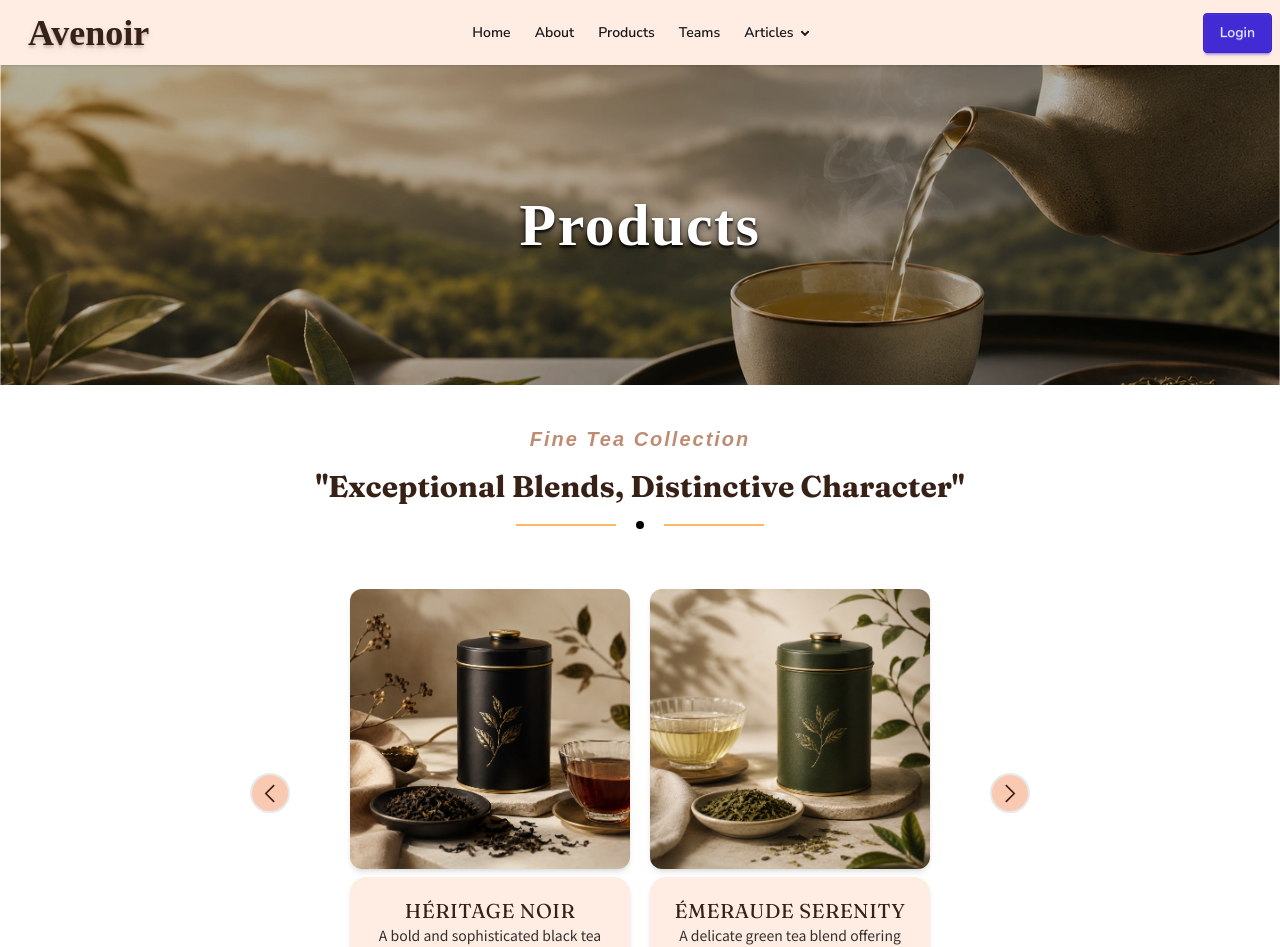
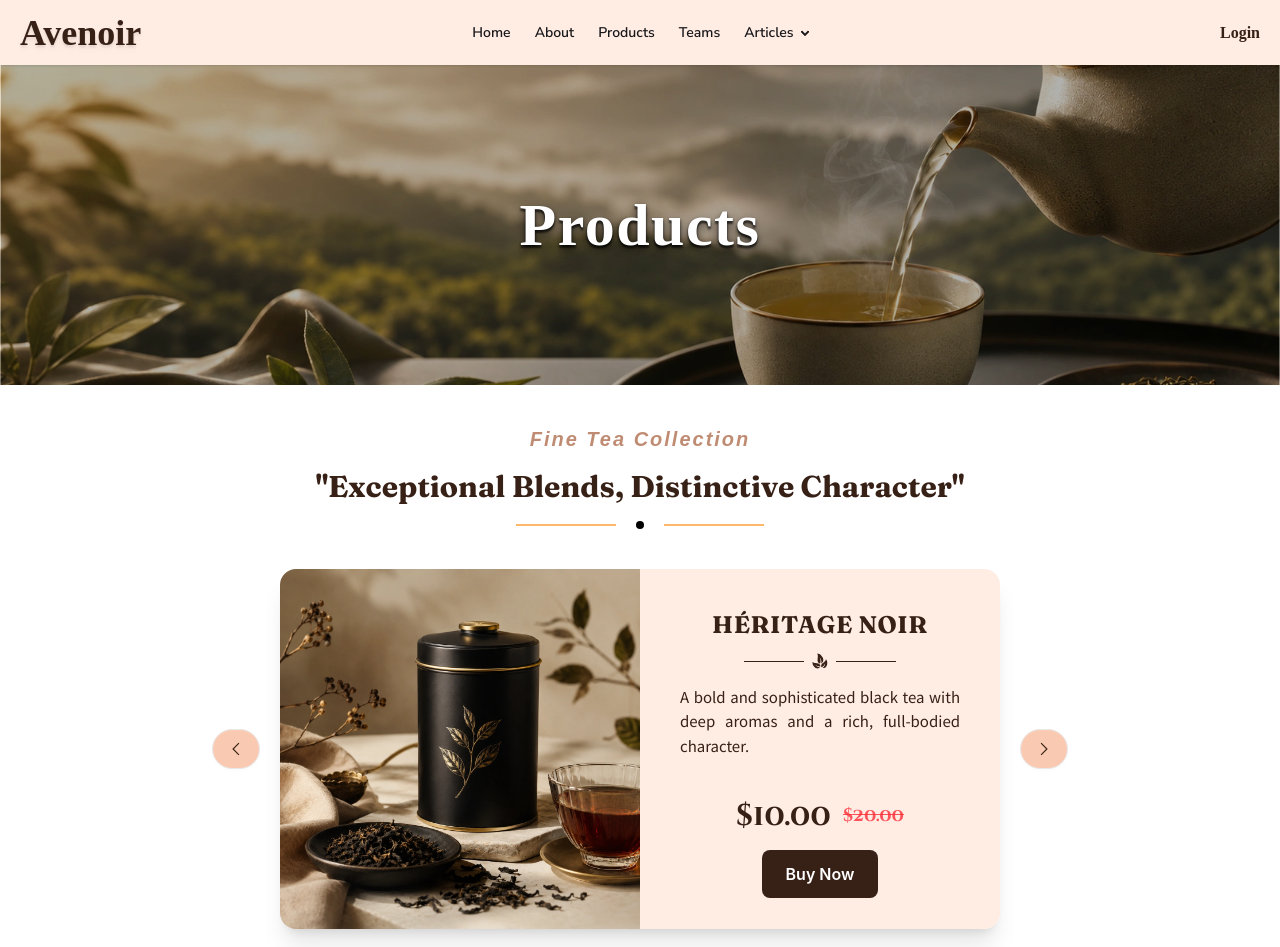
Before and after one commit to ChristoRinovan/avenoir-tea-company-profile, a React (Vite) app: page /products in a window 1280 px wide. Shown: the top 947 px of the page. Built offline with nearby package versions, Linux system fonts and the light colour scheme; a web font is replaced by a local one.

Commit message:
fixed Product Cards Carousel, Hooks, adding price to data

```diff
--- a/src/components/Footer.tsx
+++ b/src/components/Footer.tsx
@@ -2,7 +2,7 @@ function Footer() {
   return (
     <footer>
       <h1>
-        <footer className="footer sm:footer-horizontal footer-center bg-base-300 font-navbar text-base-content p-4">
+        <footer className="footer sm:footer-horizontal footer-center bg-utama font-navbar text-white p-4">
           <aside>
             <p>
               Copyright © {new Date().getFullYear()} - All right reserved by{" "}
--- a/src/components/Layout.tsx
+++ b/src/components/Layout.tsx
@@ -4,7 +4,7 @@ import Footer from "./Footer";
 
 function Layout() {
   return (
-      <div className="min-h-screen bg-white">
+      <div className="min-h-screen bg-white overflow-hidden">
       <Navbar />
 
       <main>
--- a/src/components/Navbar.tsx
+++ b/src/components/Navbar.tsx
@@ -6,10 +6,14 @@ import { MdMenu } from "react-icons/md";
 function Navbar() {
   return (
     <header className="sticky top-0 z-50 font-navbar font-semibold">
-      <div className="navbar bg-[#ffece3] shadow-sm">
+      <div className="navbar bg-[#ffece3] shadow-sm px-5">
         <div className="navbar-start">
           <div className="dropdown lg:hidden">
-            <div tabIndex={0} role="button" className="btn btn-ghost">
+            <div
+              tabIndex={0}
+              role="button"
+              className="btn btn-ghost text-utama font-bold"
+            >
               <MdMenu />
             </div>
 
@@ -40,14 +44,17 @@ function Navbar() {
 
           <Link
             to="/"
-            className="ml-5 my-auto hidden text-4xl text-shadow-lg/10 text-[#372015] font-brand font-bold lg:flex hover:scale-115 transition-all duration-700"
+            className=" my-auto hidden text-4xl text-shadow-lg/5 text-utama font-brand font-bold lg:flex hover:scale-115 transition-all duration-700"
           >
             Avenoir
           </Link>
         </div>
 
         <div className="navbar-center lg:hidden">
-          <Link to="/" className="text-2xl text-shadow-lg/10 text-[#372015] font-brand font-bold">
+          <Link
+            to="/"
+            className="text-2xl text-shadow-lg/10 text-[#372015] font-brand font-bold"
+          >
             Avenoir
           </Link>
         </div>
@@ -58,18 +65,27 @@ function Navbar() {
               <li key={item.name}>
                 {item.children ? (
                   <details>
-                    <summary className="lg:hover:bg-[#372015]/50">{item.name}</summary>
+                    <summary className="lg:hover:bg-[#372015]/50">
+                      {item.name}
+                    </summary>
                     <ul className="bg-[#ffece3] rounded-box w-48 p-2 shadow lg:bg-[#372015]/50 ">
                       {item.children.map((child) => (
-                        <li key={child.name} >
-                          <Link to={child.path!} className="lg:hover:bg-[#372015]/50">{child.name}</Link>
+                        <li key={child.name}>
+                          <Link
+                            to={child.path!}
+                            className="lg:hover:bg-[#372015]/50"
+                          >
+                            {child.name}
+                          </Link>
                         </li>
                       ))}
                     </ul>
                   </details>
                 ) : (
-                    // button buat ke masing-masing komponen wok
-                  <Link to={item.path!} className="lg:hover:bg-[#372015]/50">{item.name}</Link>
+                  // button buat ke masing-masing komponen wok
+                  <Link to={item.path!} className="lg:hover:bg-[#372015]/50">
+                    {item.name}
+                  </Link>
                 )}
               </li>
             ))}
@@ -77,9 +93,9 @@ function Navbar() {
         </div>
 
         <div className="navbar-end">
-          <Link to="/login" className="btn btn-primary">
-            Login
-          </Link>
+          <button className=" my-auto hidden  text-utama font-brand font-bold lg:flex hover:scale-115 transition-all duration-700">
+            <Link to="/login">Login</Link>
+          </button>
         </div>
       </div>
     </header>
--- a/src/components/ProductsCard.tsx
+++ b/src/components/ProductsCard.tsx
@@ -1,64 +1,106 @@
 import { useState } from "react";
 import { productsCard } from "../data/ProductsCard";
 import { GrNext, GrPrevious } from "react-icons/gr";
+import { GiThreeLeaves } from "react-icons/gi";
 
 function ProductsCard() {
   const [currentPage, setCurrentPage] = useState(0);
-  const startIndex = currentPage * 2; // index = array of object, current page nampilin isi index
-  const visibleProduct = productsCard.slice(startIndex, startIndex + 2);
-  console.log(currentPage);
-  console.log(startIndex);
 
-  const totalPage = Math.ceil(productsCard.length / 2);
+  const product = productsCard[currentPage];
+  const totalPage = productsCard.length;
+
   const nextSlide = () => {
     setCurrentPage((currentPage + 1) % totalPage);
   };
+
   const prevSlide = () => {
     setCurrentPage((currentPage - 1 + totalPage) % totalPage);
   };
 
   return (
-    <div className="container mx-auto flex items-center justify-center ">
+    <div className="container mx-auto mb-15">
+      <div className="flex items-center justify-center gap-5">
+        {/* dekstop wok */}
         <button
           onClick={prevSlide}
-        className="btn w-10 h-10  border-2 p-2 rounded-full bg-[#fac9b1] text-utama"
+          className="hidden lg:block btn rounded-full bg-[#fac9b1] text-utama"
         >
-        <GrPrevious size={25} />
+          <GrPrevious />
         </button>
+
+        {/* product card */}
         <div
           key={currentPage}
-        className="flex w-[700px] gap-5 justify-center my-5 animate-[slideIn_0.8s_ease-in-out]"
-      >
-        {visibleProduct.map((item) => (
-          <div
-            key={item.id}
-            className="w-55 h-full lg:w-70 lg:h-full flex flex-col items-center gap-2"
+          className="w-80 h-full lg:w-180 lg:h-full animate-[slideIn_0.8s_ease-in-out] flex flex-col lg:flex-row overflow-hidden rounded-2xl shadow-xl"
         >
           <img
-              src={item.img}
-              alt={item.alt}
-              className="w-full object-cover rounded-xl shadow-md lg:hover:scale-105 duration-500 transition-all
-        "
+            src={product.img}
+            alt={product.alt}
+            className="h-full w-full object-cover lg:w-90"
           />
 
-            <div className="w-full h-30 flex flex-col items-center shadow-md p-5 gap rounded-2xl bg-[#ffece3]">
-              <h3 className="font-desc text-xl tracking-wide text-utama text-center">
-                {item.title}
+          <div className="flex max-h-90 flex-col items-center bg-[#ffece3] px-5 py-5 text-center lg:h-auto lg:w-full lg:p-10">
+            <div className="flex flex-col items-center">
+              <h3 className="font-desc text-[22px] font-bold tracking-wide text-utama lg:text-2xl">
+                {product.title}
               </h3>
 
-              <p className="font-par text-[12px] lg:text-sm text-center text-black/80">
-                {item.description}
+              <div className="mt-2 flex items-center gap-2 lg:mt-3">
+                <div className="h-px w-10 bg-utama lg:w-15"></div>
+                <GiThreeLeaves className="text-utama" />
+                <div className="h-px w-10 bg-utama lg:w-15"></div>
+              </div>
+
+              <p className="mt-5 font-par text-[15px] leading-relaxed text-utama lg:mt-4 lg:text-[15px] lg:text-justify">
+                {product.description}
               </p>
             </div>
+
+            <div className="mt-6 h-px w-full bg-utama lg:mt-5"></div>
+
+            <div className="mt-auto flex flex-col items-center pt-2 lg:pt-5">
+              <div className="flex items-center gap-3">
+                <span className="font-uang text-3xl font-bold text-utama">
+                  ${product.price}.00
+                </span>
+
+                <span className="font-uang text-lg font-bold text-red-500/80 line-through">
+                  ${product.price * 2}.00
+                </span>
               </div>
-        ))}
+
+              <button className="mt-3 rounded-lg bg-utama px-6 py-3 font-semibold text-white lg:mt-4">
+                Buy Now
+              </button>
             </div>
+          </div>
+        </div>
+
+        {/* desktop juga */}
         <button
           onClick={nextSlide}
-        className="btn w-10 h-10  border-2 p-2 rounded-full bg-[#fac9b1] text-utama"
+          className="hidden lg:block btn rounded-full bg-[#fac9b1] text-utama"
         >
-        <GrNext size={25} />
+          <GrNext />
         </button>
+      </div>
+
+      {/* Mobile Navigation */}
+      <div className="mt-5 flex justify-center gap-5 lg:hidden">
+        <button
+          onClick={prevSlide}
+          className="btn rounded-full bg-[#fac9b1] text-utama"
+        >
+          <GrPrevious />
+        </button>
+
+        <button
+          onClick={nextSlide}
+          className="btn rounded-full bg-[#fac9b1] text-utama"
+        >
+          <GrNext />
+        </button>
+      </div>
     </div>
   );
 }
--- a/src/index.css
+++ b/src/index.css
@@ -3,6 +3,7 @@
 @import url("https://fonts.googleapis.com/css2?family=Cagliostro&display=swap");
 @import url("https://fonts.googleapis.com/css2?family=Fraunces:ital,opsz,wght@0,9..144,100..900;1,9..144,100..900&display=swap");
 @import url("https://fonts.googleapis.com/css2?family=Noto+Sans+JP:wght@100..900&display=swap");
+@import url("https://fonts.googleapis.com/css2?family=Cinzel+Decorative:wght@400;700;900&display=swap");
 
 @import "tailwindcss";
 @plugin "daisyui";
@@ -13,6 +14,7 @@
   --font-title: "Cagliostro", sans-serif;
   --font-desc: "Fraunces", serif;
   --font-par: "Noto Sans JP", sans-serif;
+  --font-uang: "Cinzel Decorative", serif;
 
   --color-utama: #372015;
 }
```
Also changed, not shown: src/data/ProductsCard.ts (+18 -12 lines). Lines whose indentation alone changed are shown as unchanged.
